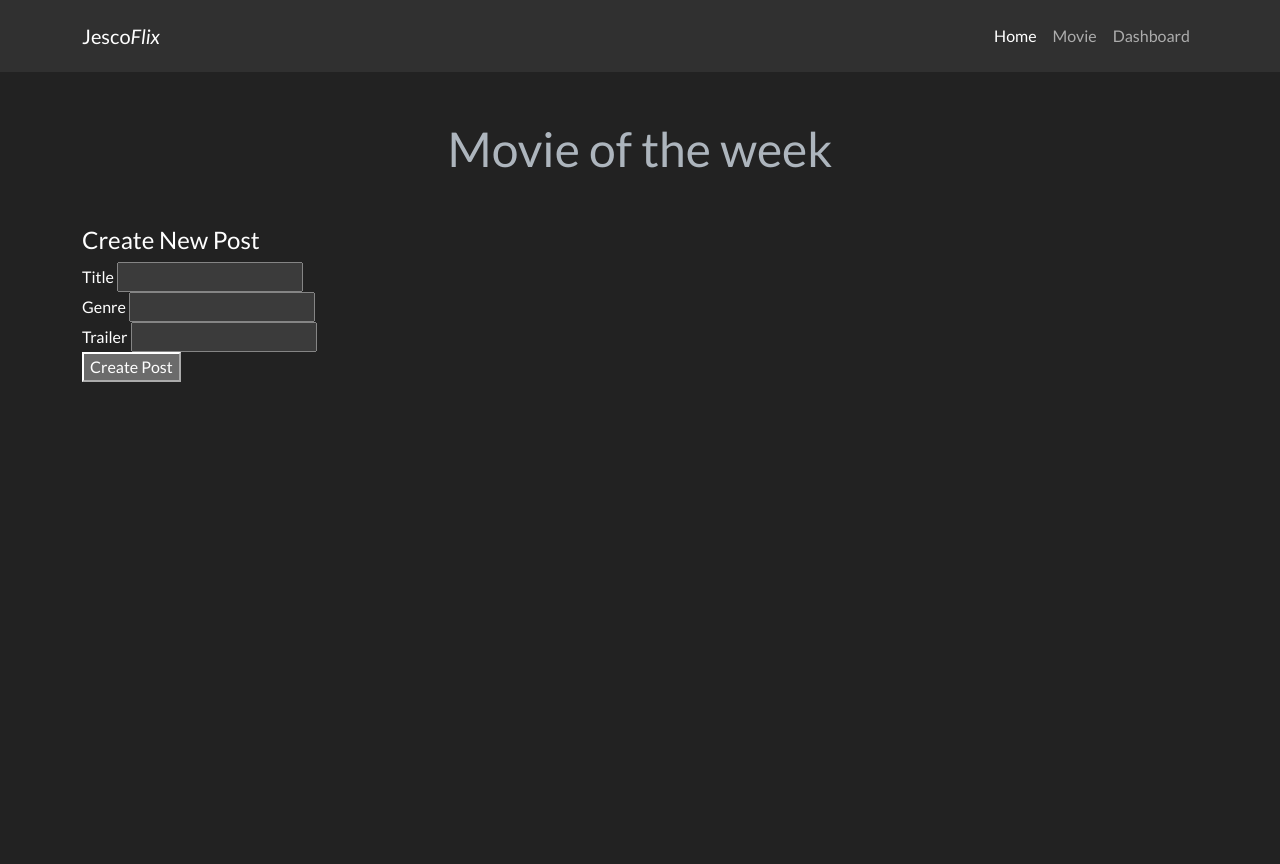
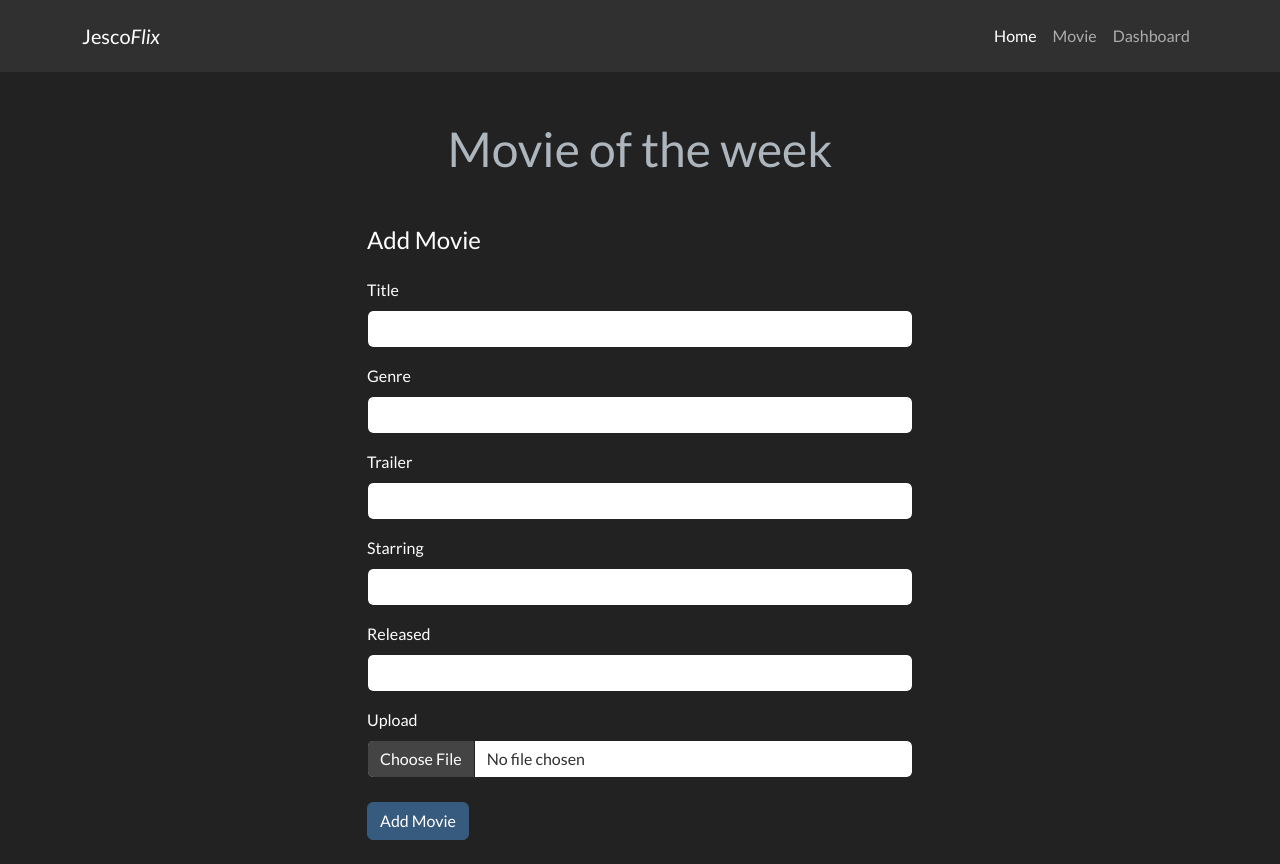
Before and after one commit to iamjesco/flaskProject-movie-streaming, a Flask app: page /dashboard/ in a window 1280 px wide. Before the commit the page ends 382 px from the top, so only its background shows below. Run offline with Flask 2, Linux system fonts and the light colour scheme; some libraries are stand-ins or nearby versions.

```diff
--- a/app.py
+++ b/app.py
@@ -2,9 +2,12 @@ from flask import Flask, render_template, flash, redirect, url_for, Response
 from database.dbase import Database as db
 from database.models import Movie
 from forms.all_forms import MovieForm
+import os
+from werkzeug.utils import secure_filename
 
 app = Flask(__name__)
 app.config['SECRET_KEY'] = 'wgswrg4623tgsgw4'
+app.config['UPLOAD_FOLDER'] = 'static/media'
 
 
 @app.route('/')
@@ -15,7 +18,9 @@ def home():
 
 @app.route('/movie/')
 def movie():
-	return render_template('movie.html')
+	movies = db.fetch_all_movies()
+	movie = [a_movie for a_movie in movies][0]
+	return render_template('movie.html', movie=movie)
 
 
 @app.route('/trailer/')
@@ -25,22 +30,39 @@ def trailer():
 
 
 # ====================================================================
-#       CRUD ENDPOINTS
+#       DASHBOARD ENDPOINTS
 # ====================================================================
 
 @app.route('/dashboard/', methods=['GET', 'POST'])
 def dashboard():
 	form = MovieForm()
 	if form.validate_on_submit():
+		filename = secure_filename(form.upload.data.filename)
+		form.upload.data.save(os.path.join(app.config['UPLOAD_FOLDER'], filename))
 		payload = Movie(
 			title=form.title.data,
 			genre=form.genre.data,
-			trailer=form.trailer.data,)
+			trailer=form.trailer.data,
+			starring=form.starring.data,
+			released=form.released.data,
+			filename=filename,)
 		db.add_movie(payload.create_json())
-		flash('Post created successfully', 'success')
+		flash('Movie uploaded successfully', 'success')
 		return redirect(url_for('dashboard'))
 	return render_template('dashboard.html', form=form)
 
 
+@app.route('/blog/delete/<int:id>/', methods=['GET', 'POST'])
+def delete(id):
+	# if not g.user:
+	#     flash('You need to be logged in to be able to delete posts', 'danger')
+	#     return redirect(url_for('login'))
+	movie = db.fetch_movie(id)
+	os.remove(os.path.join(app.config['UPLOAD_FOLDER'], movie["filename"]))
+	db.delete_movie(id)
+	flash('Movie deleted successfully', 'success')
+	return redirect(url_for('dashboard'))
+
+
 if __name__ == '__main__':
 	app.run()
--- a/database/dbase.py
+++ b/database/dbase.py
@@ -48,9 +48,10 @@ class Database:
 
 # print(data.json())
 
-# data = Database.fetch_one_post(6311844)
+# data = Database.fetch_movie(7319599)
 #
-# print(data['id'])
+# print(data)
+# print(data['filename'])
 
 
 # Database.update_post(8241940, 'Willy Wonka', 'mi kas tambe')
--- a/forms/all_forms.py
+++ b/forms/all_forms.py
@@ -1,9 +1,13 @@
 from flask_wtf import FlaskForm
 from wtforms import StringField
 from wtforms.validators import DataRequired
+from flask_wtf.file import FileField, FileRequired, FileAllowed
 
 
 class MovieForm(FlaskForm):
 	title = StringField('Title', validators=[DataRequired(message='Please the fuckin title...')])
 	genre = StringField('Genre', validators=[DataRequired(message='Please the fuckin genre...')])
 	trailer = StringField('Trailer', validators=[DataRequired(message='Please the fuckin trailer...')])
+	starring = StringField('Starring', validators=[DataRequired(message='Please the fuckin trailer...')])
+	released = StringField('Released', validators=[DataRequired(message='Please the fuckin trailer...')])
+	upload = FileField('Upload', validators=[FileRequired()])
--- /dev/null
+++ b/static/css/styles.css
@@ -0,0 +1,4 @@
+
+html, body {
+	height: 100%;
+}
--- a/templates/dashboard.html
+++ b/templates/dashboard.html
@@ -1,18 +1,31 @@
 {% extends 'index.html' %}
 
 {% block content %}
+	<div class="container">
+		{% with messages = get_flashed_messages(with_categories=true) %}
+		  {% if messages %}
+		    {% for category, message in messages %}
+		      <div class="alert alert-{{ category }} alert-dismissible fade show" role="alert">
+		        <span>{{ message }}</span>
+					  <button type="button" class="btn-close" data-bs-dismiss="alert" aria-label="Close"></button>
+					</div>
+		    {% endfor %}
+		  {% endif %}
+		{% endwith %}
+	</div>
 	<section class="container">
-
-		<form class="form" method="post" novalidate>
+		<div class="row">
+			<div class="col-md-3"></div>
+			<div class="col-md-6">
+				<form method="post" novalidate enctype="multipart/form-data">
 			        {{ form.hidden_tag() }}
-			<h4 class="form-title">Create New Post</h4>
-
+					<h4 class="form-title">Add Movie</h4>
 					{% for field in form if field.widget.input_type != 'hidden' %}
-				<div class="">
-					{{ field.label(class='') }}
+						<div class="form-group">
+							{{ field.label(class='form-label mt-3') }}
 							{% if field.errors %}
-						{{ field(class='') }}
-						<div class="">
+								{{ field(class='form-control is-invalid') }}
+								<div class="invalid-feedback">
 									{% for error in field.errors %}
 										<small>
 											{{ error }}
@@ -20,20 +33,16 @@
 									{% endfor %}
 								</div>
 							{% else %}
-						{{ field(class='') }}
+								{{ field(class='form-control') }}
 							{% endif %}
 						</div>
 					{% endfor %}
-
-	{#        <div class="">#}
-	{#			<label class="form-label" for="summernote">Body</label>#}
-	{#			  <textarea class="form-control" id="summernote" name="body"></textarea>#}
-	{#			</div>#}
-	      <div class="">
-	          <button type="submit" class="">Create Post</button>
-	{#          <a href="{{ url_for('blog') }}" class="btn btn-dark btn-lg">Cancel</a>#}
+			      <div class="py-4">
+			          <button type="submit" class="btn btn-primary">Add Movie</button>
 			      </div>
 			    </form>
-
+			</div>
+			<div class="col-md-3"></div>
+		</div>
 	</section>
 {% endblock %}
--- a/templates/index.html
+++ b/templates/index.html
@@ -6,6 +6,8 @@
 	      content="width=device-width, user-scalable=no, initial-scale=1.0, maximum-scale=1.0, minimum-scale=1.0">
 	<meta http-equiv="X-UA-Compatible" content="ie=edge">
 	<link rel="stylesheet" href="{{ url_for('static', filename='css/bootstrap.min.css') }}">
+	<link rel="stylesheet" href="{{ url_for('static', filename='css/styles.css') }}">
+	<link href="https://vjs.zencdn.net/8.0.4/video-js.css" rel="stylesheet" />
 	<title>Title</title>
 </head>
 <body>
@@ -23,5 +25,7 @@
 
 
 <script src="https://cdn.jsdelivr.net/npm/bootstrap@5.0.2/dist/js/bootstrap.bundle.min.js" integrity="sha384-MrcW6ZMFYlzcLA8Nl+NtUVF0sA7MsXsP1UyJoMp4YLEuNSfAP+JcXn/tWtIaxVXM" crossorigin="anonymous"></script>
+<script src="https://vjs.zencdn.net/8.0.4/video.min.js"></script>
+
 </body>
 </html>
--- a/templates/trailer.html
+++ b/templates/trailer.html
@@ -17,14 +17,14 @@
 				<div class="card">
                     <h3 class="card-header">{{ movie.title }}</h3>
 					  <ul class="list-group list-group-flush">
-						  <li class="list-group-item">Starring : Denzel Washington</li>
+						  <li class="list-group-item">Starring : {{ movie.starring}}</li>
 					    <li class="list-group-item">Genre : {{ movie.genre }}</li>
-					    <li class="list-group-item">Release Date : 1998</li>
+					    <li class="list-group-item">Released : {{ movie.released }}</li>
 					    <li class="list-group-item">Rating : 7/10</li>
 					    <li class="list-group-item">IMDB link : Fallen</li>
 					  </ul>
 					  <div class="card-body">
-					    <a href="#" class="btn btn-primary">Watch This Movie!</a>
+					  <a class="btn btn-primary" href="{{ url_for('movie', slug=movie.slug) }}">Watch This Movie!</a>
 					  </div>
 				</div>
 			</div>
```
Also changed, not shown: database/models.py (+7 -1 lines), templates/movie.html (+19 -5 lines). Lines whose indentation alone changed are shown as unchanged.
